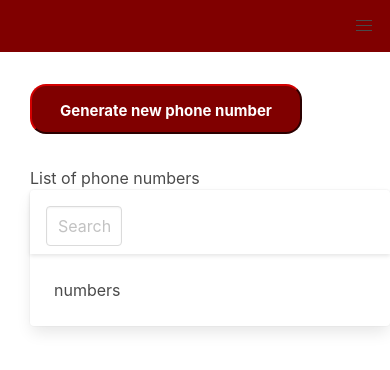
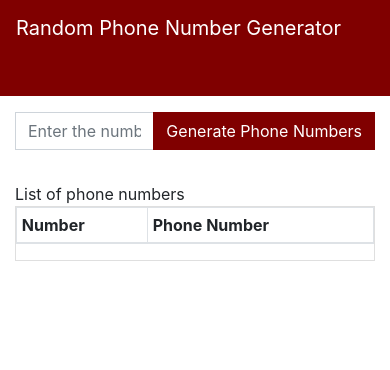
Before and after one commit to ALEHACKsp/random-phone-number-generator-1, a React (Create React App) app: page / in a window 390 px wide. Shown: the top 370 px of the page. Built offline with nearby package versions, Linux system fonts and the light colour scheme.

Commit message:
generate and store phone numbers

```diff
--- a/package.json
+++ b/package.json
@@ -3,7 +3,7 @@
   "version": "0.1.0",
   "private": true,
   "dependencies": {
-    "bulma": "^0.7.4",
+    "bootstrap": "^4.2.1",
     "node-sass": "^4.11.0",
     "react": "^16.8.0",
     "react-dom": "^16.8.0",
--- a/src/App.js
+++ b/src/App.js
@@ -6,6 +6,10 @@ import Navbar from 'components/navbar';
 import './App.scss';
 
 class App extends Component {
+  componentDidMount() {
+    setTimeout(() => console.log('Hello world once'), 0);
+    console.log('Hello world twice');
+  }
   render() {
     return (
       <BrowserRouter>
--- a/src/App.scss
+++ b/src/App.scss
@@ -1 +1,5 @@
 @import url('https://fonts.googleapis.com/css?family=Open+Sans');
+
+.card-table {
+  padding: 0;
+}
--- a/src/components/__styles__/home.scss
+++ b/src/components/__styles__/home.scss
@@ -1,29 +1,12 @@
 @import 'shared';
 .home {
   margin-left: 1.875rem;
-
 }
-.header{
-  height: 4rem;
+section {
+  padding-bottom: 2rem;
 }
-.search-field{
-  padding: 1rem;
-  width:30%;
-}
-.home > section {
-  padding-top: 2rem;
-}
-.phone-button {
+.my-button {
   background-color: $primary-color;
   border-color: $primary-color;
-  text-align: center;
-  margin-top: 2rem;
-  height: 3.125rem;
-  line-height: 3.125rem;
-  padding: 0 1.75rem;
-  font-size: 0.9375rem;
-  font-weight: 700;
-  width: auto;
-  border-radius: 1rem;
   color: white;
 }
--- a/src/components/__styles__/navbar.scss
+++ b/src/components/__styles__/navbar.scss
@@ -1,9 +1,9 @@
 @import 'shared';
 
-.my-nav {
-  background-color: $primary-color;
+.navbar {
+  background-color: $primary-color !important;
+  color: white !important;
+}
+a.navbar-brand {
   color: white;
 }
-a.navbar-item {
-  color: white;
-}
--- a/src/components/home.js
+++ b/src/components/home.js
@@ -1,33 +1,62 @@
 import React from 'react';
 import './__styles__/home.scss';
-
-const getRandomPhoneNumber = () => {
-  const generatedNumber = Math.floor(Math.random() * Math.floor(999999999));
-  const phoneNumber = `${0}${generatedNumber}`
-  console.log(phoneNumber);
-  return phoneNumber;
-};
+import PhoneNumber from 'services/PhoneNumber';
 
 class Home extends React.Component {
+  constructor(props) {
+    super(props);
+    this.state = {
+      phoneNumbers: []
+    };
+  }
+  updatePhoneNumbers = phoneNumbers => {
+    this.setState({ phoneNumbers: [...PhoneNumber.storage.all().values()] });
+  };
+  componentDidMount() {
+    this.updatePhoneNumbers();
+  }
+
   render() {
     return (
-      <div className="home">
-        <button className="phone-button" onClick={() => getRandomPhoneNumber()}>
-          Generate new phone number
-        </button>
-
+      <div className="container mt-3">
+        <section className="input-group">
+          <input
+            className="form-control"
+            type="text"
+            placeholder="Enter the number of phone numbers to be generated"
+          />
+          <div className="input-group-append">
+            <button
+              className="btn my-button"
+              onClick={() => {
+                PhoneNumber.generate(10);
+                this.updatePhoneNumbers();
+              }}
+            >
+              Generate Phone Numbers
+            </button>
+          </div>
+        </section>
         <section>
           List of phone numbers
           <div className="card">
-            <header className="card-header header">
-              <div className="field is-grouped search-field">
-                <p className="control is-expanded">
-                  <input className="input" type="text" placeholder="Search for a phone number" />
-                </p>
-              </div>
-            </header>
-            <div className="card-content">
-              <div className="content">numbers</div>
+            <div className="card-body card-table">
+              <table className="table table-striped table-bordered table-sm">
+                <thead>
+                  <tr>
+                    <th>Number</th>
+                    <th>Phone Number</th>
+                  </tr>
+                </thead>
+                <tbody>
+                  {this.state.phoneNumbers.map((phoneNumber, index) => (
+                    <tr key={phoneNumber}>
+                      <td>{++index}.</td>
+                      <td>{phoneNumber}</td>
+                    </tr>
+                  ))}
+                </tbody>
+              </table>
             </div>
           </div>
         </section>
--- a/src/components/navbar.js
+++ b/src/components/navbar.js
@@ -3,30 +3,21 @@ import React from 'react';
 import './__styles__/navbar.scss';
 
 const Navbar = () => (
-  <nav className="navbar my-nav" role="navigation" aria-label="main navigation">
-    <div className="navbar-brand">
-      <a className="navbar-item" href="https://bulma.io" />
-
-      <a
-        role="button"
-        className="navbar-burger burger"
-        aria-label="menu"
-        aria-expanded="false"
-        data-target="navbarBasicExample"
-      >
-        <span aria-hidden="true" />
-        <span aria-hidden="true" />
-        <span aria-hidden="true" />
-      </a>
-    </div>
-
-    <div id="navbarBasicExample" className="navbar-menu">
-      <div className="navbar-start">
-        <a className="navbar-item">Home</a>
-
-        <a className="navbar-item">Documentation</a>
-      </div>
-    </div>
+  <nav className="navbar navbar-expand-lg my-nav-bar">
+    <a className="navbar-brand" href="#">
+      Random Phone Number Generator
+    </a>
+    <button
+      className="navbar-toggler"
+      type="button"
+      data-toggle="collapse"
+      data-target="#navbarSupportedContent"
+      aria-controls="navbarSupportedContent"
+      aria-expanded="false"
+      aria-label="Toggle navigation"
+    >
+      <span className="navbar-toggler-icon" />
+    </button>
   </nav>
 );
 
--- a/src/index.scss
+++ b/src/index.scss
@@ -1,16 +1,16 @@
-@import 'bulma/bulma.sass';
+$border-radius: 0;
+$btn-border-radius: 0;
+@import 'bootstrap/scss/bootstrap';
 
 body {
   margin: 0;
   padding: 0;
-  font-family: -apple-system, BlinkMacSystemFont, "Segoe UI", "Roboto", "Oxygen",
-    "Ubuntu", "Cantarell", "Fira Sans", "Droid Sans", "Helvetica Neue",
-    sans-serif;
+  font-family: -apple-system, BlinkMacSystemFont, 'Segoe UI', 'Roboto', 'Oxygen', 'Ubuntu',
+    'Cantarell', 'Fira Sans', 'Droid Sans', 'Helvetica Neue', sans-serif;
   -webkit-font-smoothing: antialiased;
   -moz-osx-font-smoothing: grayscale;
 }
 
 code {
-  font-family: source-code-pro, Menlo, Monaco, Consolas, "Courier New",
-    monospace;
+  font-family: source-code-pro, Menlo, Monaco, Consolas, 'Courier New', monospace;
 }
--- /dev/null
+++ b/src/services/PhoneNumber.js
@@ -0,0 +1,25 @@
+import Storage from './Storage';
+
+class PhoneNumber {
+  constructor() {
+    this.storage = new Storage();
+  }
+
+  generatePhoneNumber() {
+    return `0${Math.floor(Math.random() * Math.floor(9999999999))}`;
+  }
+
+  generate(count) {
+    const existingCount = this.storage.count();
+    const newCount = count + existingCount;
+    for (let i = 0; i < count; i++) {
+      this.storage.add(this.generatePhoneNumber());
+    }
+    const availableCount = this.storage.count();
+    if (availableCount < newCount) {
+      this.generate(newCount - availableCount);
+    }
+  }
+}
+
+export default new PhoneNumber();
--- /dev/null
+++ b/src/services/Storage.js
@@ -0,0 +1,37 @@
+const PHONE_NUMBER_KEY = 'PHONE_NUMBER_KEY';
+
+class Storage {
+  constructor() {
+    const numbers = JSON.parse(window.localStorage.getItem(PHONE_NUMBER_KEY)) || [];
+    this.phoneNumbers = new Set(numbers);
+  }
+
+  add(phoneNumber) {
+    this.phoneNumbers.add(phoneNumber);
+    this.persist();
+    return this.phoneNumbers;
+  }
+
+  exists(phoneNumber) {
+    this.phoneNumbers.has(phoneNumber);
+  }
+
+  remove(phoneNumber) {
+    this.phoneNumbers.delete(phoneNumber);
+    this.persist();
+  }
+
+  persist() {
+    setTimeout(() => {
+      localStorage.setItem(PHONE_NUMBER_KEY, JSON.stringify([...this.phoneNumbers.values()]));
+    }, 0);
+  }
+  all() {
+    return this.phoneNumbers;
+  }
+  count() {
+    return this.phoneNumbers.size;
+  }
+}
+
+export default Storage;
```
Also changed, not shown: 2 other files (tests, documents, lock files or other folders).
